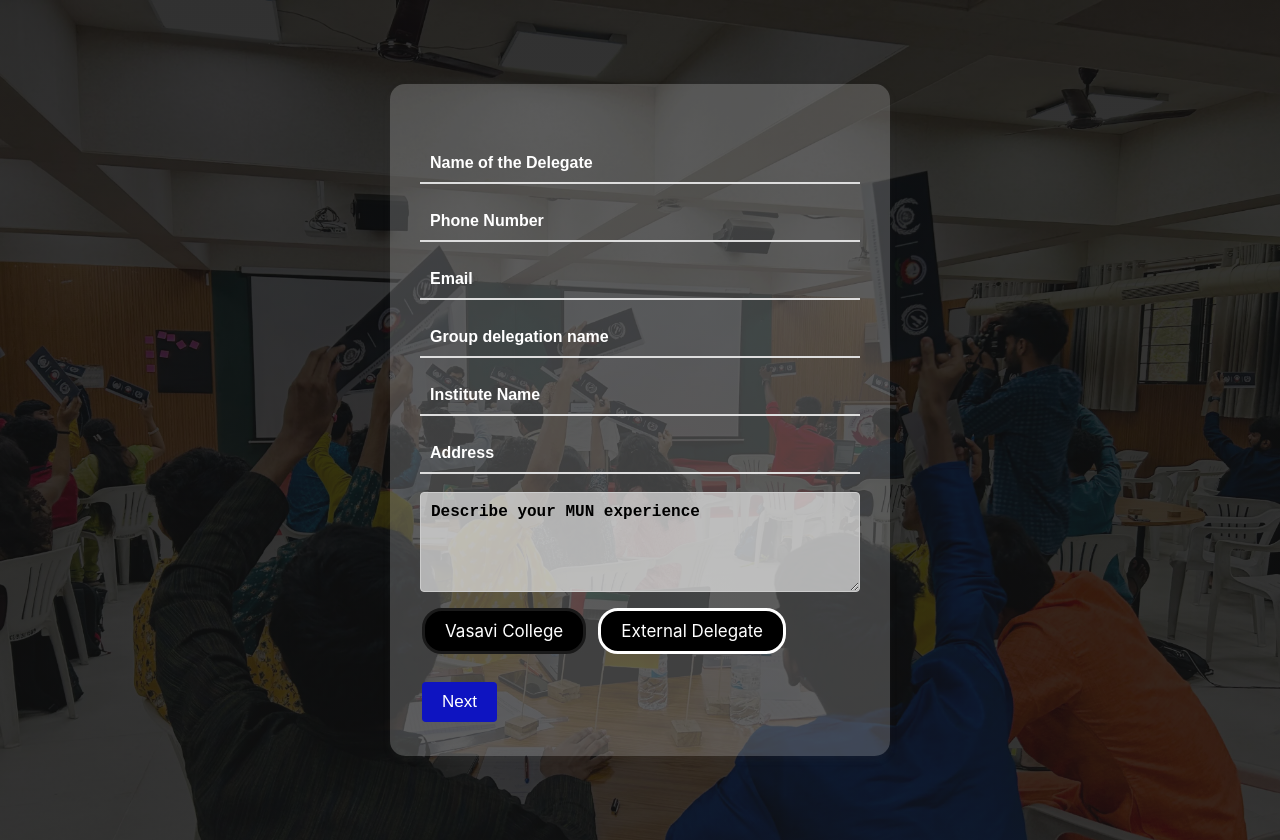
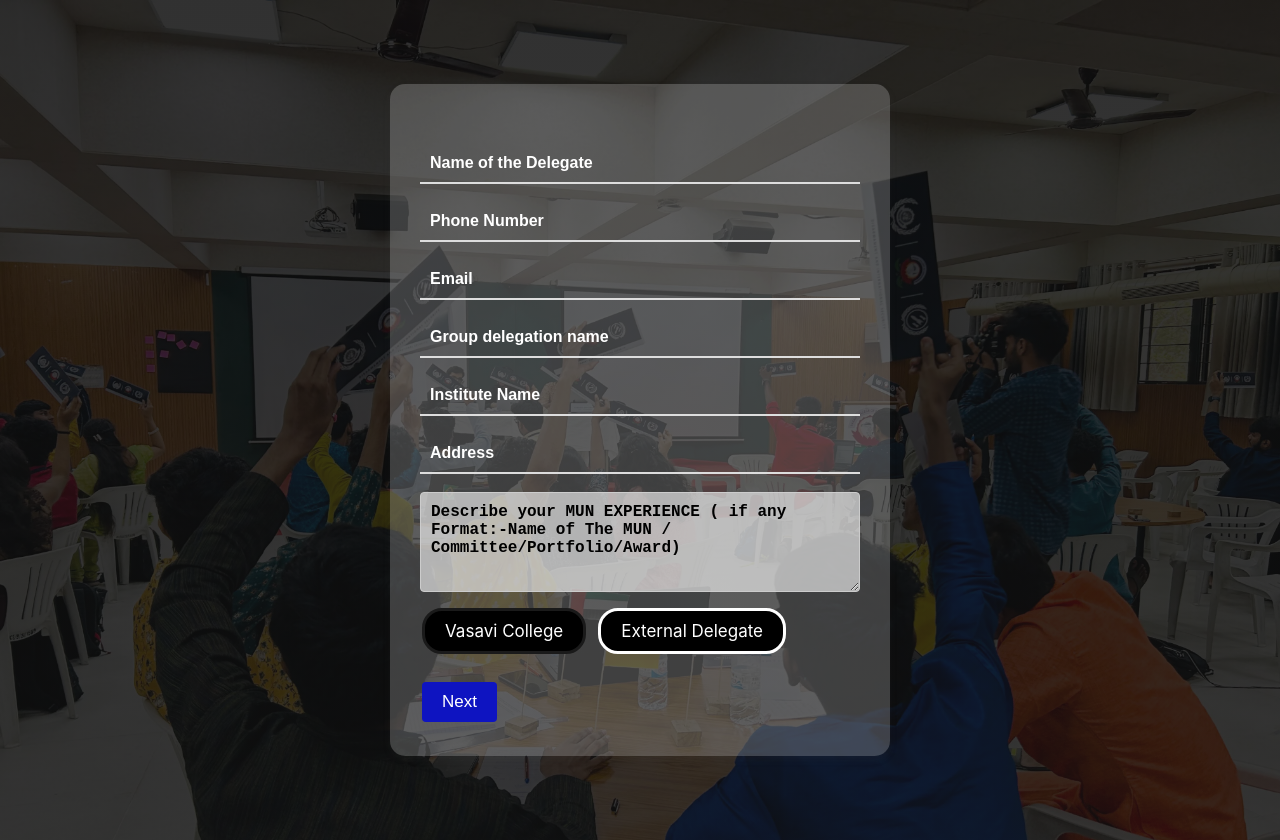
Before and after one commit to viveak910/VasaviMUN-Group, a React (Create React App) app: page / in a window 1280 px wide. Built offline with nearby package versions, Linux system fonts and the light colour scheme.

Commit message:
added mun exp

```diff
--- a/src/forms/PersonalDetailsStep.js
+++ b/src/forms/PersonalDetailsStep.js
@@ -76,7 +76,7 @@ export default function PersonalDetailsStep({
 
       <textarea
         className="mun-experience"
-        placeholder="Describe your MUN experience"
+        placeholder="Describe your MUN EXPERIENCE ( if any Format:-Name of The MUN / Committee/Portfolio/Award)"
         value={munExperienceDetails}
         onChange={(e) => setMunExperienceDetails(e.target.value)}
       />
```
